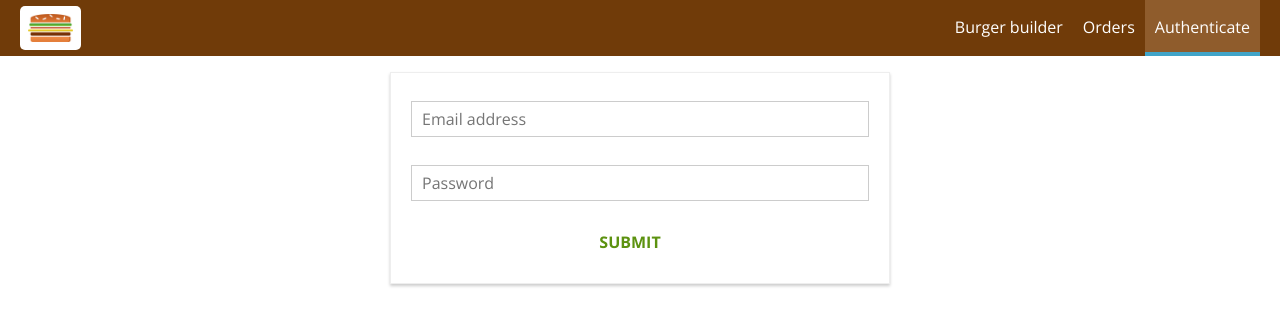
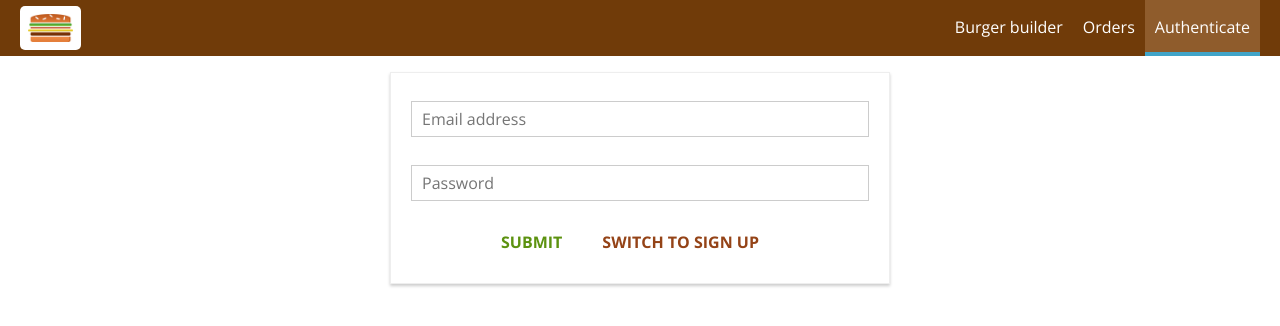
Before and after one commit to edayan/react-burger-builder, a React (Create React App) app: page /auth in a window 1280 px wide. Shown: the top 326 px of the page. Built offline with nearby package versions, Linux system fonts and the light colour scheme.

Commit message:
adding sign in functionality

```diff
--- a/src/containers/Auth/Auth.js
+++ b/src/containers/Auth/Auth.js
@@ -40,7 +40,8 @@ class Auth extends Component {
         valid: false,
         touched: false
       }
-    }
+    },
+    isSignUp: true
   };
 
   inputChangedHandler = (event, controlName) => {
@@ -82,10 +83,19 @@ class Auth extends Component {
     event.preventDefault();
     this.props.onAuth(
       this.state.controls.email.value,
-      this.state.controls.password.value
+      this.state.controls.password.value,
+      this.state.isSignUp
     );
   };
 
+  switchAuthModeHandler = event => {
+    event.preventDefault();
+    this.setState(prevState => {
+      return {
+        isSignUp: !prevState.isSignUp
+      };
+    });
+  };
   render() {
     const formElementsArray = [];
     for (let key in this.state.controls) {
@@ -115,7 +125,12 @@ class Auth extends Component {
         {errorMessage}
         <form onSubmit={this.submitHandler}>
           {form}
-          <Button btnType="Success">SUBMIT</Button>
+          <Button type="submit" btnType="Success">
+            SUBMIT
+          </Button>
+          <Button clicked={this.switchAuthModeHandler} btnType="Danger">
+            SWITCH TO {this.state.isSignUp ? 'SIGN UP' : 'SIGN IN'}
+          </Button>
         </form>
       </div>
     );
@@ -123,7 +138,8 @@ class Auth extends Component {
 }
 const mapDispatchToProps = dispatch => {
   return {
-    onAuth: (email, password) => dispatch(actions.auth(email, password))
+    onAuth: (email, password, isSignUp) =>
+      dispatch(actions.auth(email, password, isSignUp))
   };
 };
 
--- a/src/store/actions/auth.js
+++ b/src/store/actions/auth.js
@@ -33,7 +33,7 @@ export const checkAuthTimeOut = expirationTime => {
     }, +expirationTime * 1000);
   };
 };
-export const auth = (email, password) => {
+export const auth = (email, password, isSignUp) => {
   return dispatch => {
     dispatch(authStart());
     const authData = {
@@ -45,6 +45,10 @@ export const auth = (email, password) => {
 
     let url =
       'https://identitytoolkit.googleapis.com/v1/accounts:signInWithCustomToken?key=AIzaSyC9I_sV0m_Cg2yZxcAKrC5I17QrUmCPZZc';
+    if (!isSignUp) {
+      url =
+        'https://identitytoolkit.googleapis.com/v1/accounts:signInWithCustomToken?key=AIzaSyC9I_sV0m_Cg2yZxcAKrC5I17QrUmCPZZc';
+    }
     // let url='https://www.googleapis.com/identitytoolkit/v3/relyingparty/signupNewUser?key=AIzaSyC9I_sV0m_Cg2yZxcAKrC5I17QrUmCPZZc'
     axios
       .post(url, authData)
```
